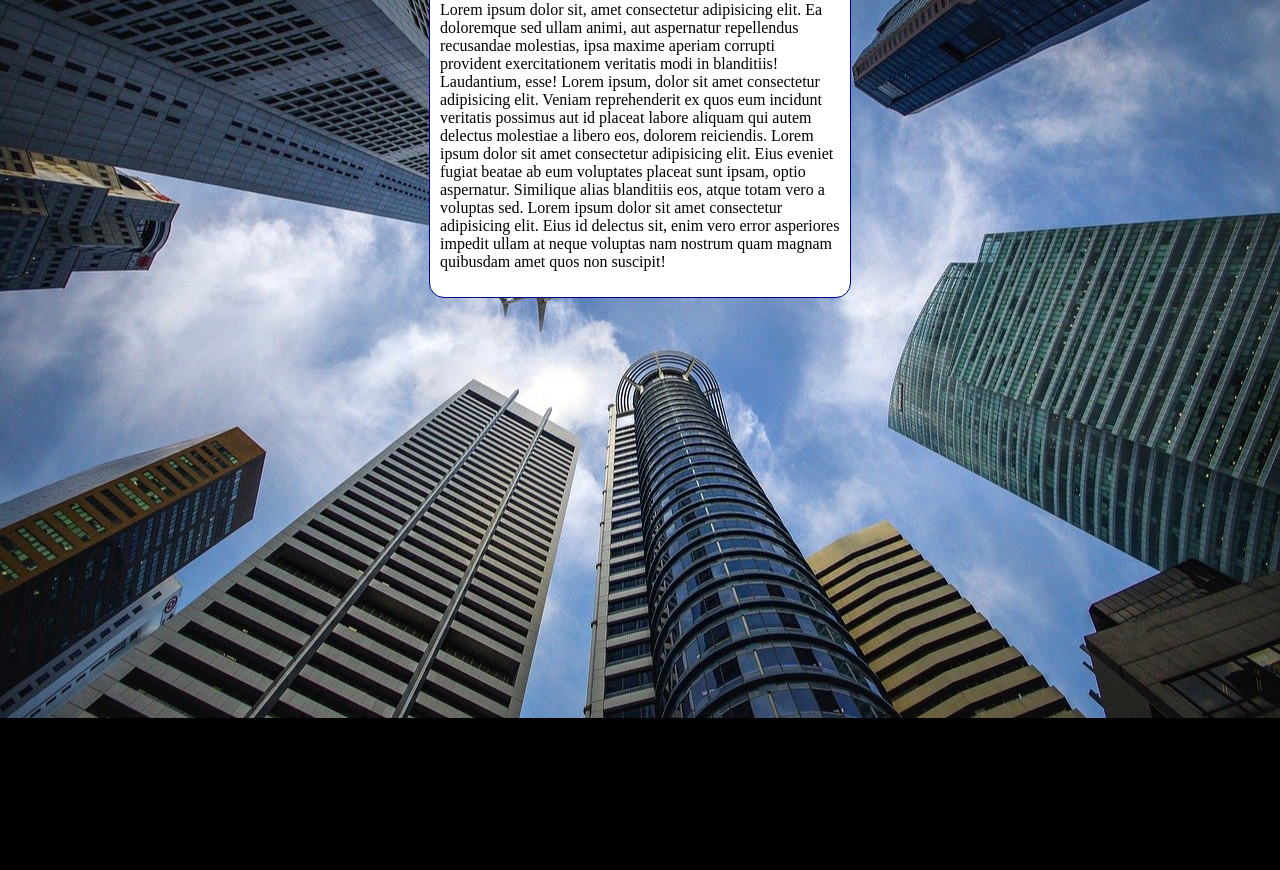
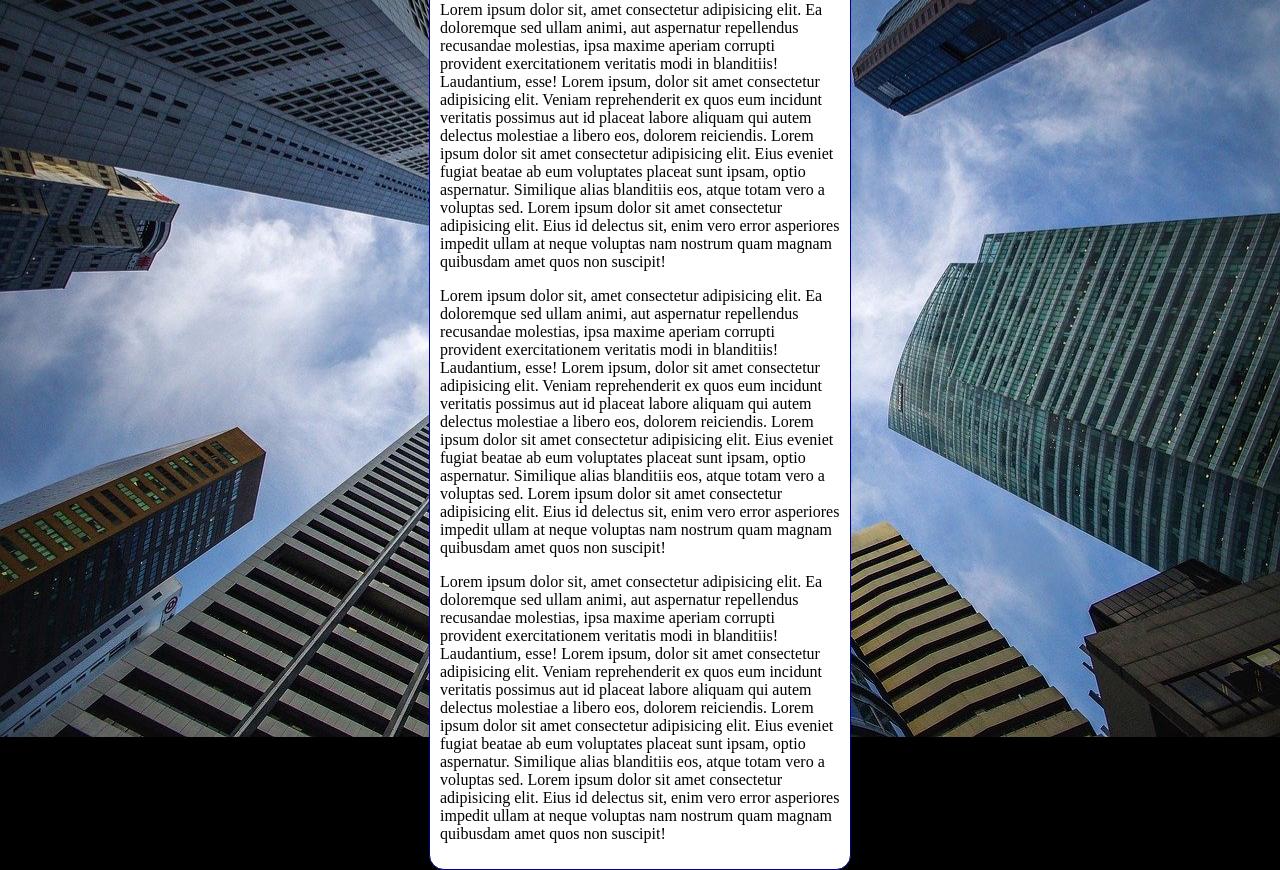
Before and after one commit to andersonpl/html-css, a plain HTML site: page exercicios/ex22/fundo006.html in a window 1280 px wide. Shown: the part 98-968 px from the top of the page. Before the commit the page ends 816 px from the top, so only its background shows below. Drawn offline with Linux system fonts and the light colour scheme.

Commit message:
Update fundo006.html

```diff
--- a/exercicios/ex22/fundo006.html
+++ b/exercicios/ex22/fundo006.html
@@ -28,6 +28,8 @@
     <main>
         <h1>Teste de Imagem de Fundo</h1>
         <p>Lorem ipsum dolor sit, amet consectetur adipisicing elit. Ea doloremque sed ullam animi, aut aspernatur repellendus recusandae molestias, ipsa maxime aperiam corrupti provident exercitationem veritatis modi in blanditiis! Laudantium, esse! Lorem ipsum, dolor sit amet consectetur adipisicing elit. Veniam reprehenderit ex quos eum incidunt veritatis possimus aut id placeat labore aliquam qui autem delectus molestiae a libero eos, dolorem reiciendis. Lorem ipsum dolor sit amet consectetur adipisicing elit. Eius eveniet fugiat beatae ab eum voluptates placeat sunt ipsam, optio aspernatur. Similique alias blanditiis eos, atque totam vero a voluptas sed. Lorem ipsum dolor sit amet consectetur adipisicing elit. Eius id delectus sit, enim vero error asperiores impedit ullam at neque voluptas nam nostrum quam magnam quibusdam amet quos non suscipit!</p>
+        <p>Lorem ipsum dolor sit, amet consectetur adipisicing elit. Ea doloremque sed ullam animi, aut aspernatur repellendus recusandae molestias, ipsa maxime aperiam corrupti provident exercitationem veritatis modi in blanditiis! Laudantium, esse! Lorem ipsum, dolor sit amet consectetur adipisicing elit. Veniam reprehenderit ex quos eum incidunt veritatis possimus aut id placeat labore aliquam qui autem delectus molestiae a libero eos, dolorem reiciendis. Lorem ipsum dolor sit amet consectetur adipisicing elit. Eius eveniet fugiat beatae ab eum voluptates placeat sunt ipsam, optio aspernatur. Similique alias blanditiis eos, atque totam vero a voluptas sed. Lorem ipsum dolor sit amet consectetur adipisicing elit. Eius id delectus sit, enim vero error asperiores impedit ullam at neque voluptas nam nostrum quam magnam quibusdam amet quos non suscipit!</p>
+        <p>Lorem ipsum dolor sit, amet consectetur adipisicing elit. Ea doloremque sed ullam animi, aut aspernatur repellendus recusandae molestias, ipsa maxime aperiam corrupti provident exercitationem veritatis modi in blanditiis! Laudantium, esse! Lorem ipsum, dolor sit amet consectetur adipisicing elit. Veniam reprehenderit ex quos eum incidunt veritatis possimus aut id placeat labore aliquam qui autem delectus molestiae a libero eos, dolorem reiciendis. Lorem ipsum dolor sit amet consectetur adipisicing elit. Eius eveniet fugiat beatae ab eum voluptates placeat sunt ipsam, optio aspernatur. Similique alias blanditiis eos, atque totam vero a voluptas sed. Lorem ipsum dolor sit amet consectetur adipisicing elit. Eius id delectus sit, enim vero error asperiores impedit ullam at neque voluptas nam nostrum quam magnam quibusdam amet quos non suscipit!</p>
     </main>
 </body>
 </html>
```
